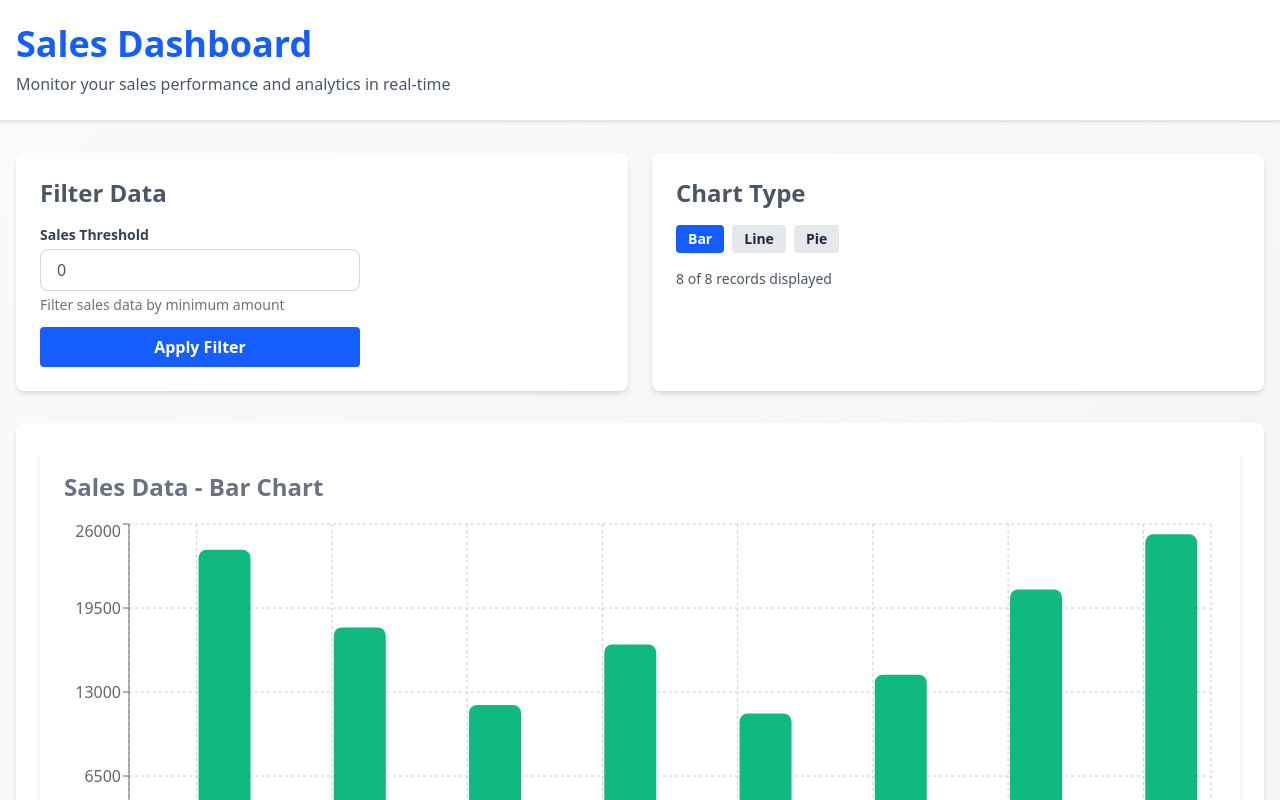
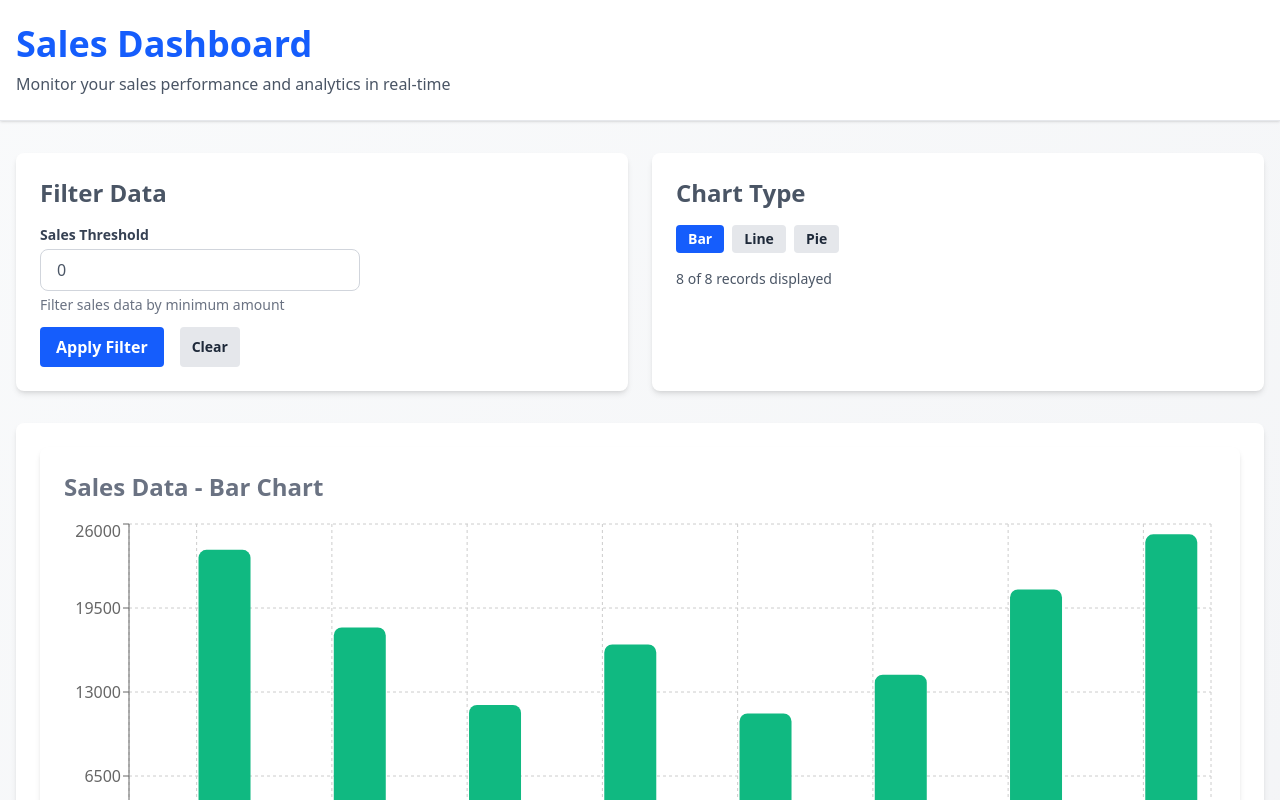
Before and after one commit to dianabali/sales-dashboard, a Next.js app: page /dashboard in a window 1280 px wide. Shown: the top 800 px of the page. Built offline with nearby package versions, Linux system fonts and the light colour scheme; no server answers.

Commit message:
feat(filter): add Clear button to FilterInput and wire to DashboardTemplate to reset filters

```diff
--- a/src/components/molecules/FilterInput.tsx
+++ b/src/components/molecules/FilterInput.tsx
@@ -5,12 +5,14 @@ import { Input, Button } from '@/components/atoms';
 
 interface FilterInputProps {
   onApplyFilter: (threshold: number) => void;
+  onClear?: () => void;
   defaultValue?: number;
   isLoading?: boolean;
 }
 
 export const FilterInput: React.FC<FilterInputProps> = ({
   onApplyFilter,
+  onClear,
   defaultValue = 0,
   isLoading = false,
 }) => {
@@ -24,6 +26,12 @@ export const FilterInput: React.FC<FilterInputProps> = ({
     }
     setError('');
     onApplyFilter(threshold);
+  };
+
+  const handleClear = () => {
+    setThreshold(defaultValue);
+    setError('');
+    onClear?.();
   };
 
   const handleInputChange = (e: React.ChangeEvent<HTMLInputElement>) => {
@@ -46,6 +54,7 @@ export const FilterInput: React.FC<FilterInputProps> = ({
         step="0.01"
         helperText="Filter sales data by minimum amount"
       />
+      <div className="flex gap-2">
         <Button
           onClick={handleApplyFilter}
           disabled={isLoading}
@@ -53,6 +62,16 @@ export const FilterInput: React.FC<FilterInputProps> = ({
         >
           {isLoading ? 'Applying...' : 'Apply Filter'}
         </Button>
+        <Button
+          onClick={handleClear}
+          variant="secondary"
+          size="sm"
+          disabled={isLoading}
+          className="ml-2"
+        >
+          Clear
+        </Button>
+      </div>
     </div>
   );
 };
--- a/src/components/templates/DashboardTemplate.tsx
+++ b/src/components/templates/DashboardTemplate.tsx
@@ -30,6 +30,12 @@ export const DashboardTemplate: React.FC<DashboardTemplateProps> = ({
     }, 300);
   };
 
+  const handleClearFilter = () => {
+    setIsLoading(false);
+    setFilteredData(initialData);
+    onFilterApply?.(0, initialData);
+  };
+
   return (
     <div className="min-h-screen bg-gradient-to-br from-gray-50 to-gray-100">
       {/* Header */}
@@ -53,7 +59,7 @@ export const DashboardTemplate: React.FC<DashboardTemplateProps> = ({
             <Text variant="h3" as="h3" className="mb-4">
               Filter Data
             </Text>
-            <FilterInput onApplyFilter={handleApplyFilter} isLoading={isLoading} />
+            <FilterInput onApplyFilter={handleApplyFilter} onClear={handleClearFilter} isLoading={isLoading} />
           </div>
 
           {/* Chart Type Selector */}
```
Lines whose indentation alone changed are shown as unchanged.
